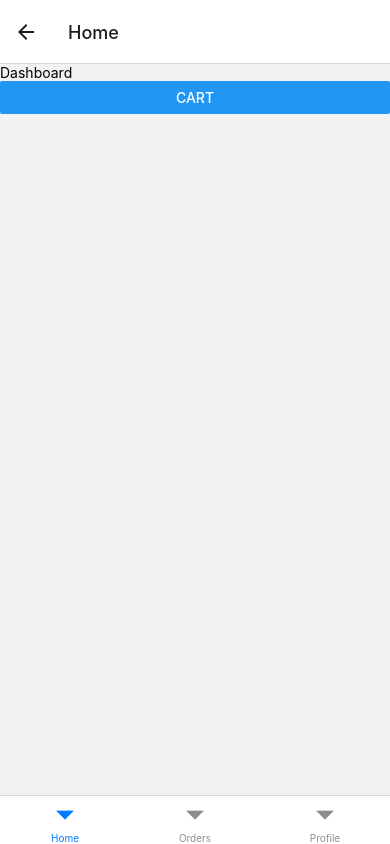
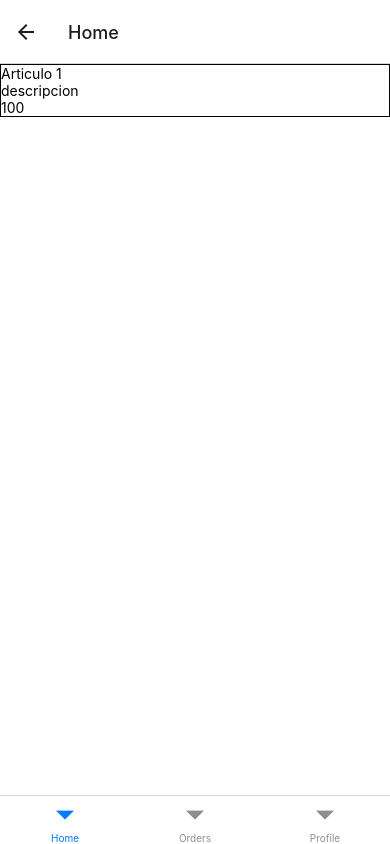
Before and after one commit to errror-404/estutienda, a React Native app: screen /HomeStack in a window 390 px wide. Built offline with nearby package versions, Linux system fonts and the light colour scheme.

Commit message:
utils and types added

```diff
--- /dev/null
+++ b/components/CustomCard.tsx
@@ -0,0 +1,27 @@
+import { StyleSheet, Text, View, ViewProps } from "react-native";
+import React from "react";
+import { Dish } from "../utils/types/Dish";
+
+interface CustomCardProps extends ViewProps {
+  dish?: Dish;
+}
+
+const CustomCard = ({ dish }: CustomCardProps) => {
+  return (
+    <View style={styles.container}>
+      <Text>{dish?.title}</Text>
+      <Text>{dish?.description}</Text>
+      <Text>{dish?.price}</Text>
+    </View>
+  );
+};
+
+export default CustomCard;
+
+const styles = StyleSheet.create({
+  container: {
+    flex: 1,
+    borderWidth: 1,
+    borderColor: "#000",
+  },
+});
--- a/screens/Dashboard.tsx
+++ b/screens/Dashboard.tsx
@@ -1,15 +1,31 @@
-import { Button, Text, View } from "react-native";
+import { FlatList, StyleSheet, Text, View } from "react-native";
 import React from "react";
-import { useNavigation } from "@react-navigation/native";
+import CustomCard from "../components/CustomCard";
+import { Dishes } from "../utils/types/Dish";
 
 const Dashboard = () => {
-  const navigation = useNavigation();
+  const mockedItem: Dishes = [
+    {
+      title: "Articulo 1",
+      description: "descripcion",
+      price: 100,
+    },
+  ];
   return (
-    <View>
-      <Text>Dashboard</Text>
-      <Button title="Cart" onPress={() => navigation.navigate("Cart")} />
+    <View style={styles.container}>
+      <FlatList
+        renderItem={({ item }) => <CustomCard dish={item} />}
+        data={mockedItem}
+      />
     </View>
   );
 };
 
 export default Dashboard;
+
+const styles = StyleSheet.create({
+  container: {
+    flex: 1,
+    backgroundColor: "white",
+  },
+});
--- /dev/null
+++ b/utils/types/Dish.ts
@@ -0,0 +1,9 @@
+export type Dish = {
+  title: string;
+  price: number;
+  description: string;
+};
+
+export type Dishes = {
+  dish: Dish[];
+};
```
Also changed, not shown: components/CustomChip.tsx (added, +37 -0 lines), components/DashboardHeader.tsx (added, +16 -0 lines).
